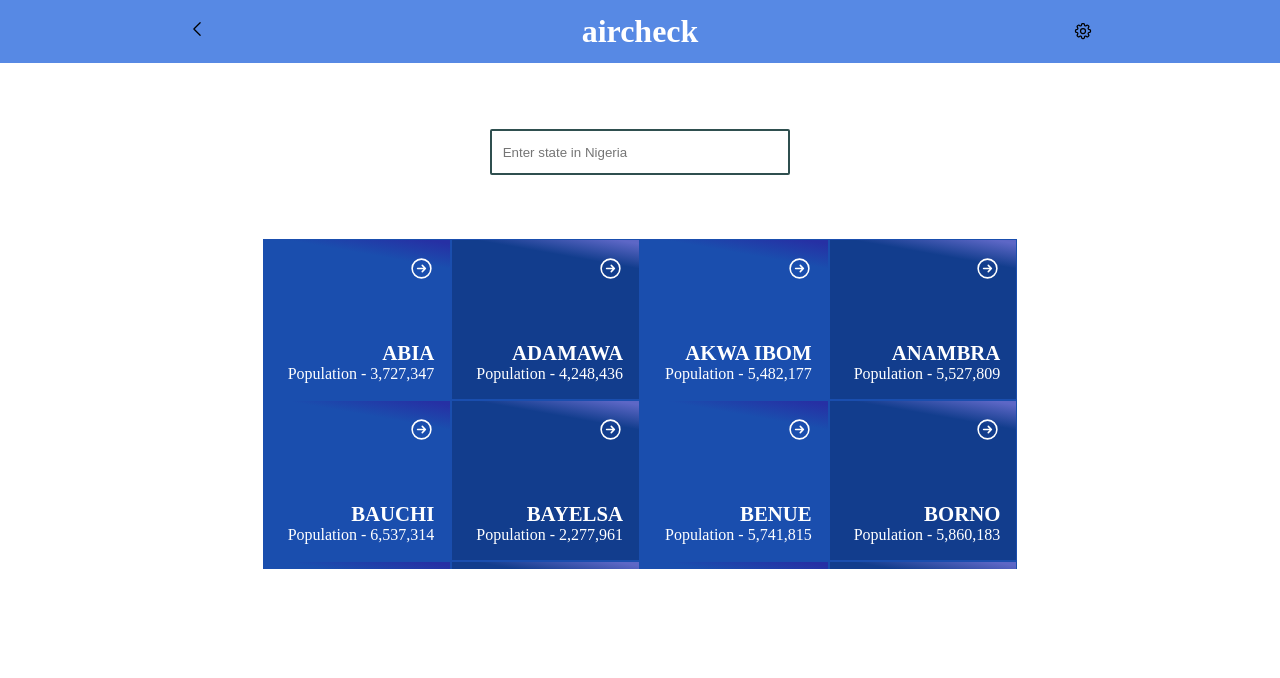
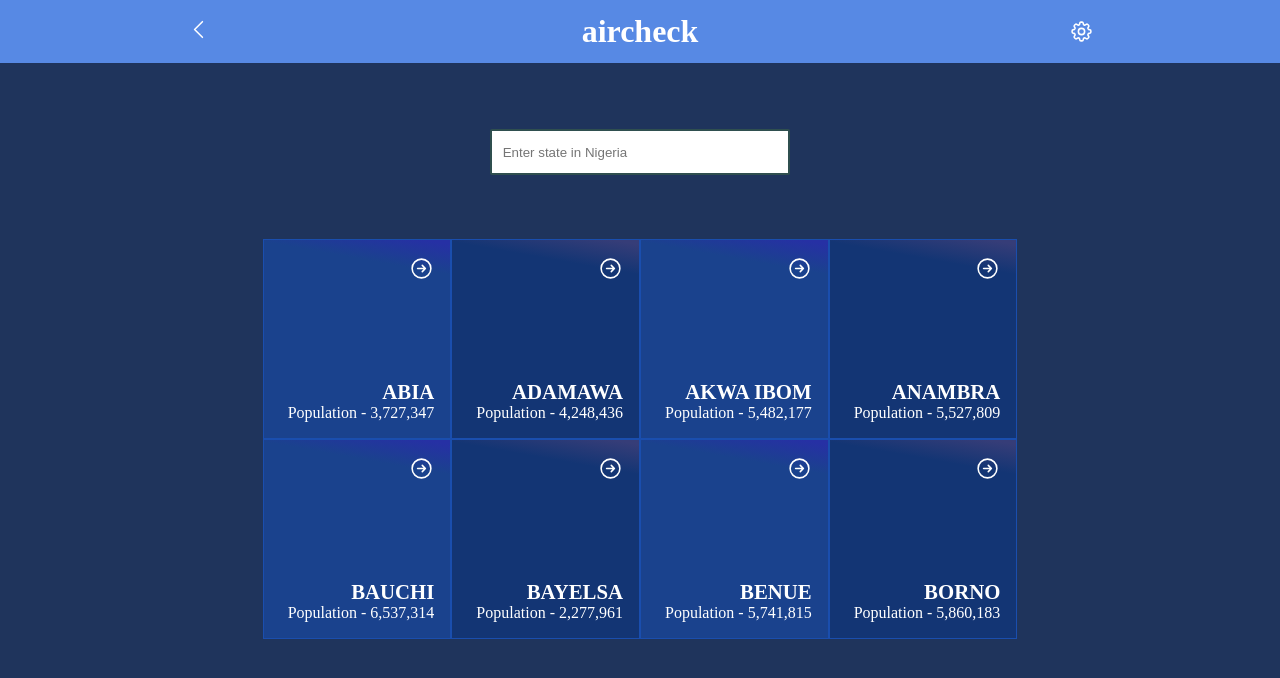
Before and after one commit to ikennarichard/React-capstone, a React (Create React App) app: page / in a window 1280 px wide. Shown: the top 678 px of the page. Built offline with nearby package versions, Linux system fonts and the light colour scheme; a web font is replaced by a local one.

Commit message:
Fix spacing issues

```diff
--- a/src/components/Homepage.module.css
+++ b/src/components/Homepage.module.css
@@ -8,7 +8,7 @@
 .card {
   display: grid;
   grid-template-columns: repeat(2, 1fr);
-  height: 330px;
+  height: 400px;
   overflow: hidden;
 }
 
@@ -18,17 +18,18 @@
   justify-content: space-between;
   align-items: flex-end;
   text-align: right;
-  gap: 60px;
+  gap: 10px;
   cursor: pointer;
   transition: color 0.25s;
-  background: linear-gradient(10deg, rgb(26, 78, 174) 85%, rgb(38, 48, 164) 98%);
+  background: linear-gradient(10deg, rgb(26, 66, 141) 85%, rgb(38, 48, 164) 98%);
   padding: 1em;
   color: white;
   border: 1px solid rgb(26, 78, 174);
+  height: 200px;
 }
 
 .details:nth-of-type(even) {
-  background: linear-gradient(10deg, rgb(18, 61, 141) 85%, rgb(93, 103, 198) 98%);
+  background: linear-gradient(10deg, rgb(19, 53, 116) 85%, rgb(54, 61, 120) 98%);
 }
 
 .details:hover {
--- a/src/icons/icons.jsx
+++ b/src/icons/icons.jsx
@@ -1,6 +1,6 @@
 export function ChevroLeft() {
   return (
-    <svg xmlns="http://www.w3.org/2000/svg" fill="none" viewBox="0 0 24 24" strokeWidth={1.5} stroke="black" className="w-6 h-6" width={20} data-testid="back_btn">
+    <svg xmlns="http://www.w3.org/2000/svg" fill="none" viewBox="0 0 24 24" strokeWidth={1.5} stroke="white" className="w-6 h-6" width={25} data-testid="back_btn">
       <path strokeLinecap="round" strokeLinejoin="round" d="M15.75 19.5L8.25 12l7.5-7.5" />
     </svg>
   );
@@ -8,7 +8,7 @@ export function ChevroLeft() {
 
 export function Settiings() {
   return (
-    <svg xmlns="http://www.w3.org/2000/svg" fill="none" viewBox="0 0 24 24" strokeWidth={1.5} stroke="currentColor" className="w-6 h-6" width={20}>
+    <svg xmlns="http://www.w3.org/2000/svg" fill="none" viewBox="0 0 24 24" strokeWidth={1.5} stroke="white" className="w-6 h-6" width={25}>
       <path strokeLinecap="round" strokeLinejoin="round" d="M10.343 3.94c.09-.542.56-.94 1.11-.94h1.093c.55 0 1.02.398 1.11.94l.149.894c.07.424.384.764.78.93.398.164.855.142 1.205-.108l.737-.527a1.125 1.125 0 011.45.12l.773.774c.39.389.44 1.002.12 1.45l-.527.737c-.25.35-.272.806-.107 1.204.165.397.505.71.93.78l.893.15c.543.09.94.56.94 1.109v1.094c0 .55-.397 1.02-.94 1.11l-.893.149c-.425.07-.765.383-.93.78-.165.398-.143.854.107 1.204l.527.738c.32.447.269 1.06-.12 1.45l-.774.773a1.125 1.125 0 01-1.449.12l-.738-.527c-.35-.25-.806-.272-1.203-.107-.397.165-.71.505-.781.929l-.149.894c-.09.542-.56.94-1.11.94h-1.094c-.55 0-1.019-.398-1.11-.94l-.148-.894c-.071-.424-.384-.764-.781-.93-.398-.164-.854-.142-1.204.108l-.738.527c-.447.32-1.06.269-1.45-.12l-.773-.774a1.125 1.125 0 01-.12-1.45l.527-.737c.25-.35.273-.806.108-1.204-.165-.397-.505-.71-.93-.78l-.894-.15c-.542-.09-.94-.56-.94-1.109v-1.094c0-.55.398-1.02.94-1.11l.894-.149c.424-.07.765-.383.93-.78.165-.398.143-.854-.107-1.204l-.527-.738a1.125 1.125 0 01.12-1.45l.773-.773a1.125 1.125 0 011.45-.12l.737.527c.35.25.807.272 1.204.107.397-.165.71-.505.78-.929l.15-.894z" />
       <path strokeLinecap="round" strokeLinejoin="round" d="M15 12a3 3 0 11-6 0 3 3 0 016 0z" />
     </svg>
--- a/src/index.css
+++ b/src/index.css
@@ -11,6 +11,7 @@ body {
   min-height: 100vh;
   display: grid;
   font-family: 'Lato' sans-serif;
+  background-color: rgb(31, 52, 92);
 }
 
 .App {
```
Also changed, not shown: 1 other file (tests, documents, lock files or other folders).
